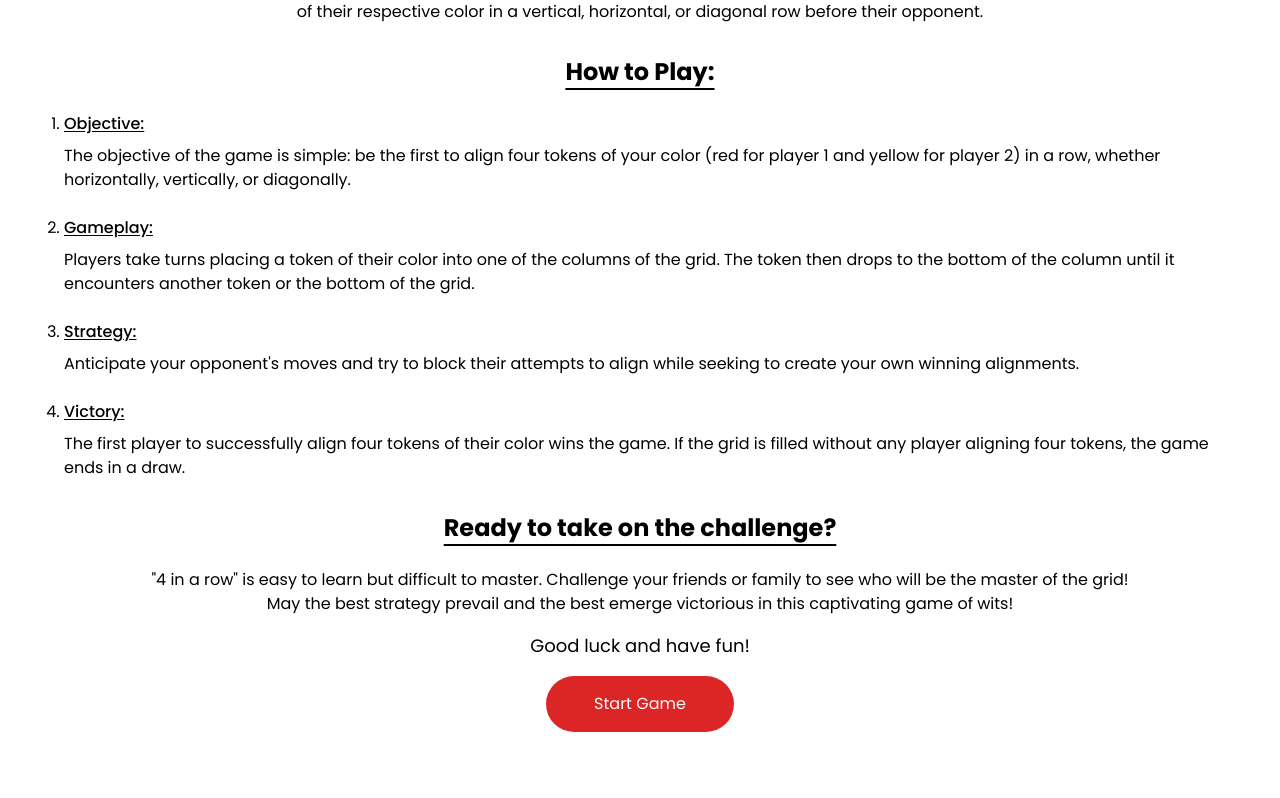
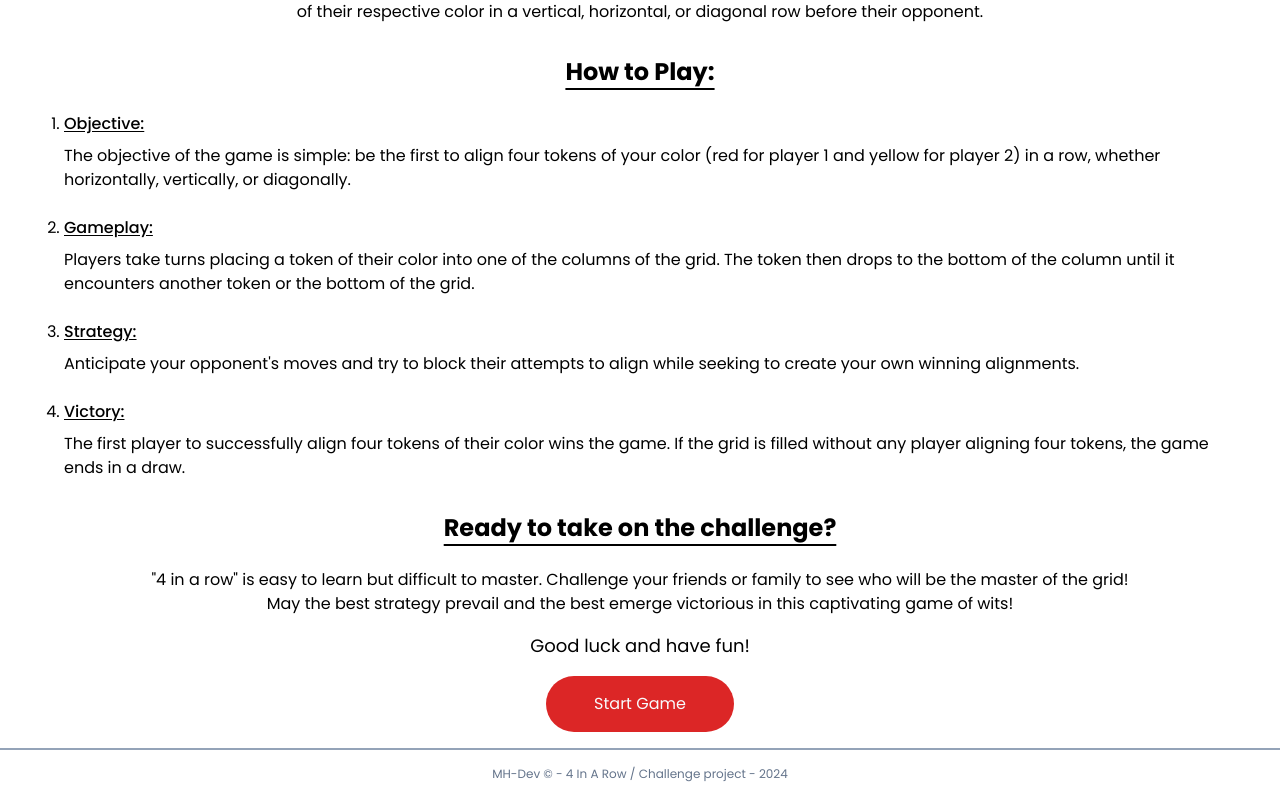
Before and after one commit to MH-DevApp/four-in-a-row, a Next.js app in the folder single/: page / in a window 1280 px wide. Shown: the part 206-1004 px from the top of the page. Before the commit the page ends 954 px from the top, so only its background shows below. Built offline with nearby package versions, Linux system fonts and the light colour scheme.

Commit message:
feat: Footer component

```diff
--- a/single/app/layout.tsx
+++ b/single/app/layout.tsx
@@ -2,6 +2,7 @@ import type { Metadata } from "next";
 import "./globals.css";
 import { poppins } from "@/utils/fonts";
 import HeaderComponent from "@/components/HeaderComponent";
+import FooterComponent from "@/components/FooterComponent";
 
 export const metadata: Metadata = {
   title: "Four In A Row",
@@ -18,6 +19,7 @@ export default function RootLayout({
       <body>
         <HeaderComponent />
         {children}
+        <FooterComponent />
       </body>
     </html>
   );
--- /dev/null
+++ b/single/src/components/FooterComponent.tsx
@@ -0,0 +1,9 @@
+const FooterComponent = () => {
+  return (
+    <footer className="border-t-2 border-t-slate-400 py-4 text-center text-xs text-slate-500 dark:bg-slate-800 dark:text-slate-200">
+      MH-Dev &copy; - 4 In A Row / Challenge project - 2024
+    </footer>
+  );
+};
+
+export default FooterComponent;
```
